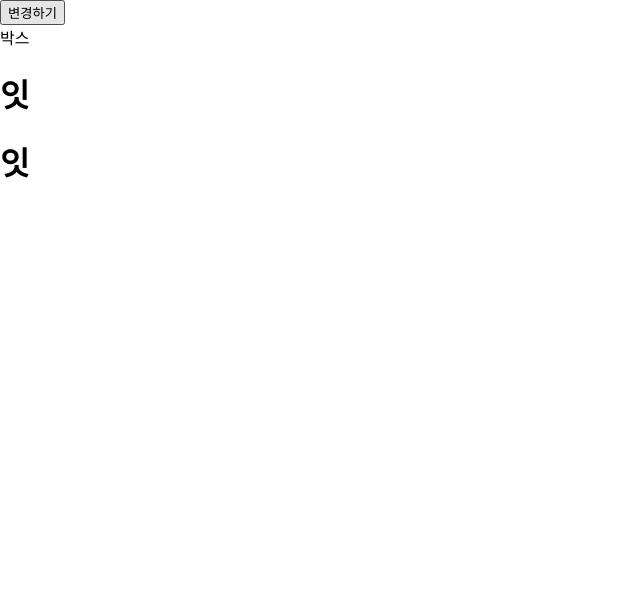
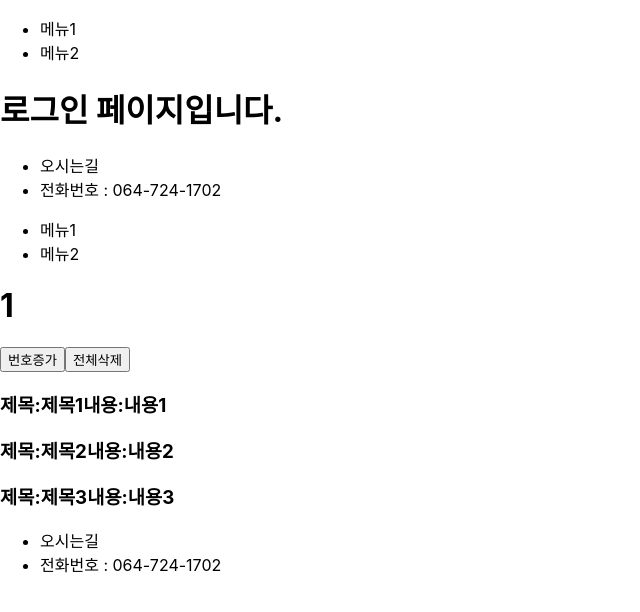
Before and after one commit to chimaek/Learn_Spring, a React (Create React App) app in the folder react/my-frontend/: page / in a window 1280 px wide. Shown: the top 612 px of the page, without its empty margins (0-640 px from the left). Built offline with nearby package versions, Linux system fonts and the light colour scheme.

Commit message:
props활용방법

```diff
--- a/react/my-frontend/package.json
+++ b/react/my-frontend/package.json
@@ -9,6 +9,7 @@
     "react": "^17.0.2",
     "react-dom": "^17.0.2",
     "react-scripts": "4.0.3",
+    "styled-components": "^5.3.0",
     "web-vitals": "^1.1.2"
   },
   "scripts": {
--- a/react/my-frontend/src/App.js
+++ b/react/my-frontend/src/App.js
@@ -3,6 +3,12 @@ import './App.css';
 import Child from './child';
 import { createRef, useEffect, useMemo, useRef, useState } from 'react';
 import Sub from './sub';
+import styled from 'styled-components';
+import Header from './components/Header';
+import Footer from './components/Footer';
+import LoginPage from './pages/LoginPage';
+import Homepage from './pages/Homepage';
+
 // 1.실행방식
 // 변수선언은 var가 아닌 let또는 const로만 할것!
 // if 사용불가능 -> 삼항연산자 사용
@@ -12,28 +18,17 @@ import Sub from './sub';
 // (2) 외부파일 적는 방법
 // (3) 라이브러리 사용(부트스트랩)
 
+const Title = styled.h1`
+  font-size: 1.5em;
+  text-align: center;
+  color: palevioletred;
+`;
+
 function App() {
-  const myRef = useRef(null);
-  const [list, setList] = useState([
-    { id: 1, name: '잇' },
-    { id: 2, name: '잇' },
-  ]);
-  const myRefs = Array.from({ length: list.length }).map(() => createRef());
   return (
     <div>
-      <button
-        onClick={() => {
-          console.log(myRef);
-          myRef.current.style.backgroundColor = 'red';
-          myRefs[0].current.style.backgroundColor = 'blue';
-        }}
-      >
-        변경하기
-      </button>
-      <div ref={myRef}>박스</div>
-      {list.map((user, index) => (
-        <h1 ref={myRefs[index]}>{user.name}</h1>
-      ))}
+      <LoginPage></LoginPage>
+      <Homepage></Homepage>
     </div>
   );
 }
--- /dev/null
+++ b/react/my-frontend/src/components/Footer.js
@@ -0,0 +1,21 @@
+import React from 'react';
+import styled from 'styled-components';
+
+const footerList = styled.div`
+  border: 1px solid black;
+  height: 300px;
+  text-align: center;
+`;
+
+const Footer = () => {
+  return (
+    <footerList>
+      <ul>
+        <li>오시는길</li>
+        <li>전화번호 : 064-724-1702</li>
+      </ul>
+    </footerList>
+  );
+};
+
+export default Footer;
--- /dev/null
+++ b/react/my-frontend/src/components/Header.js
@@ -0,0 +1,21 @@
+import React from 'react';
+import styled from 'styled-components';
+
+const headerList = styled.div`
+  border: 1px solid black;
+  height: 300px;
+  text-align: center;
+`;
+
+const Header = () => {
+  return (
+    <headerList>
+      <ul>
+        <li>메뉴1</li>
+        <li>메뉴2</li>
+      </ul>
+    </headerList>
+  );
+};
+
+export default Header;
--- /dev/null
+++ b/react/my-frontend/src/components/Login.js
@@ -0,0 +1,16 @@
+import React from 'react';
+import styled from 'styled-components';
+
+const loginBox = styled.div`
+  padding: 30px 0 30px 0;
+`;
+
+const Login = () => {
+  return (
+    <div>
+      <h1>로그인 페이지입니다.</h1>
+    </div>
+  );
+};
+
+export default Login;
--- /dev/null
+++ b/react/my-frontend/src/components/home/Home.js
@@ -0,0 +1,22 @@
+import React from 'react';
+
+const Home = (props) => {
+  //구조분할 할당
+  const { board, setBoard } = props;
+  const { number, setNumber } = props;
+
+  return (
+    <div>
+      <h1>{number}</h1>
+      <button onClick={() => setNumber(number + 1)}>번호증가</button>
+      <button onClick={() => setBoard([])}>전체삭제</button>
+      {board.map((n) => (
+        <h3>
+          제목:{n.title}내용:{n.content}
+        </h3>
+      ))}
+    </div>
+  );
+};
+
+export default Home;
--- /dev/null
+++ b/react/my-frontend/src/pages/Homepage.js
@@ -0,0 +1,35 @@
+import React, { useEffect, useState } from 'react';
+import Footer from '../components/Footer';
+import Header from '../components/Header';
+import Home from '../components/home/Home';
+
+const Homepage = () => {
+  const [board, setBoard] = useState([]);
+  const [number, setNumber] = useState(0);
+
+  //빈배열이면 무조건 한번
+  useEffect(() => {
+    //다운로드 가정
+    let datas = [
+      { id: 1, title: '제목1', content: '내용1' },
+      { id: 2, title: '제목2', content: '내용2' },
+      { id: 3, title: '제목3', content: '내용3' },
+    ];
+    setBoard([...datas]);
+    setNumber(number + 1);
+  }, []);
+  return (
+    <div>
+      <Header></Header>
+      <Home
+        board={board}
+        setBoard={setBoard}
+        number={number}
+        setNumber={setNumber}
+      ></Home>
+      <Footer></Footer>
+    </div>
+  );
+};
+
+export default Homepage;
--- /dev/null
+++ b/react/my-frontend/src/pages/LoginPage.js
@@ -0,0 +1,16 @@
+import React from 'react';
+import Footer from '../components/Footer';
+import Header from '../components/Header';
+import Login from '../components/Login';
+
+const LoginPage = () => {
+  return (
+    <div>
+      <Header></Header>
+      <Login></Login>
+      <Footer></Footer>
+    </div>
+  );
+};
+
+export default LoginPage;
```
Also changed, not shown: 1 other file (tests, documents, lock files or other folders).
